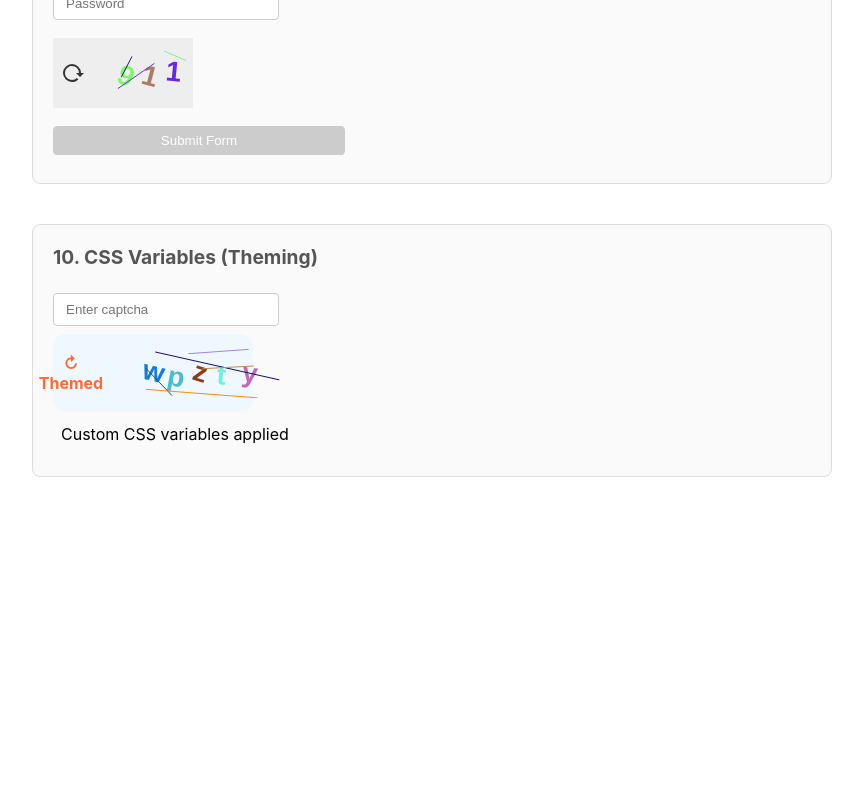
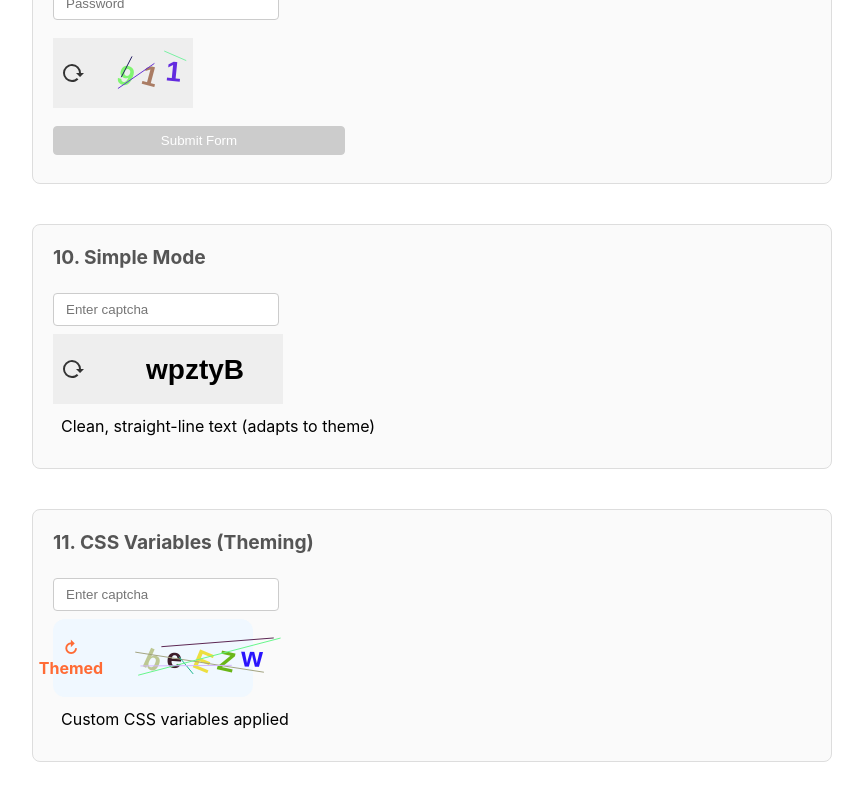
Before and after one commit to parsajiravand/vue-client-recaptcha, a Vue app: page / in a window 1280 px wide. Shown: the part 2640-3440 px from the top of the page, without its empty margins (208-1071 px from the left). Before the commit the page ends 3185 px from the top, so only its background shows below. Built offline with nearby package versions, Linux system fonts and the light colour scheme.

Commit message:
Update samples and readme

```diff
--- a/src/App.vue
+++ b/src/App.vue
@@ -34,6 +34,10 @@ const iconValid = ref(false);
 // Audio example
 const audioInput = ref("");
 const audioValid = ref(false);
+
+// Simple mode example
+const simpleInput = ref("");
+const simpleValid = ref(false);
 
 // useCaptcha composable example
 const { code: composableCode, generate: generateCaptcha, validate: validateCaptcha, reset: resetCaptcha } = useCaptcha({
@@ -223,9 +227,22 @@ const checkComposable = () => {
       </form>
     </section>
 
+    <!-- Simple mode -->
+    <section class="example">
+      <h2>10. Simple Mode</h2>
+      <input v-model="simpleInput" placeholder="Enter captcha" />
+      <VueClientRecaptcha
+        v-model="simpleInput"
+        v-model:valid="simpleValid"
+        :simple-mode="true"
+        :count="6"
+      />
+      <p class="status" :class="{ valid: simpleValid }">Clean, straight-line text (adapts to theme)</p>
+    </section>
+
     <!-- CSS Variables demo -->
     <section class="example">
-      <h2>10. CSS Variables (Theming)</h2>
+      <h2>11. CSS Variables (Theming)</h2>
       <input v-model="iconInput" placeholder="Enter captcha" />
       <VueClientRecaptcha
         v-model="iconInput"
--- a/src/components/vue-client-recaptcha.vue
+++ b/src/components/vue-client-recaptcha.vue
@@ -79,6 +79,7 @@ const props = withDefaults(
     noiseLines?: number;
     distortion?: "none" | "lines" | "dots" | "both";
     audioEnabled?: boolean;
+    simpleMode?: boolean;
   }>(),
   {
     modelValue: "",
@@ -103,6 +104,7 @@ const props = withDefaults(
     noiseLines: -1,
     distortion: "lines",
     audioEnabled: false,
+    simpleMode: false,
   }
 );
 
@@ -179,7 +181,9 @@ watch(
     () => props.hideLines,
     () => props.customTextColor,
     () => props.textColors,
-    () => props.captchaFont
+    () => props.captchaFont,
+    () => props.simpleMode,
+    () => props.theme
   ],
   () => {
     if (captcha_canvas.value) captcha();
@@ -200,6 +204,16 @@ const captcha = () => {
   captchaLogic.generate();
   const codeStr = code.value;
   if (!codeStr) return;
+
+  if (props.simpleMode) {
+    // Simple mode: straight line, single color, no rotation
+    const isDark = props.theme === "dark" || (props.theme === "auto" && window.matchMedia?.("(prefers-color-scheme: dark)").matches);
+    ctx.fillStyle = isDark ? "#ffffff" : "#000000";
+    ctx.font = props.captchaFont;
+    ctx.textAlign = "center";
+    ctx.fillText(codeStr, canvasWidth.value / 2, canvasHeight.value / 2 + 10);
+  } else {
+    // Normal mode with rotation and colors
     for (let i = 0; i < codeStr.length; i++) {
       const cTxt = codeStr[i]!;
       const sDeg = (secureRandom() * 30 * Math.PI) / 180;
@@ -221,12 +235,16 @@ const captcha = () => {
       ctx.rotate(-sDeg);
       ctx.translate(-x, -y);
     }
+  }
+  // Skip distortion in simple mode
+  if (!props.simpleMode) {
     const showLines =
       !props.hideLines &&
       (props.distortion === "lines" || props.distortion === "both");
     const showDots = props.distortion === "dots" || props.distortion === "both";
     if (showLines) createLines();
     if (showDots && props.noiseDots) createNoiseDots();
+  }
   sendValueToParent();
   emit("refresh", code.value);
   if (props.audioEnabled && typeof window !== "undefined" && "speechSynthesis" in window) {
```
Also changed, not shown: 1 other file (tests, documents, lock files or other folders). Lines whose indentation alone changed are shown as unchanged.
